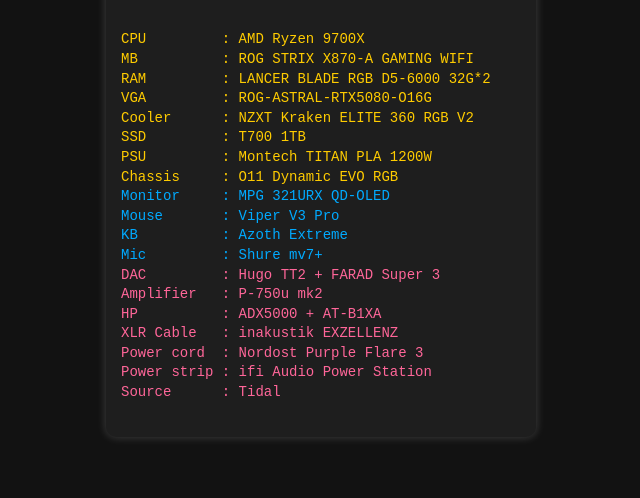
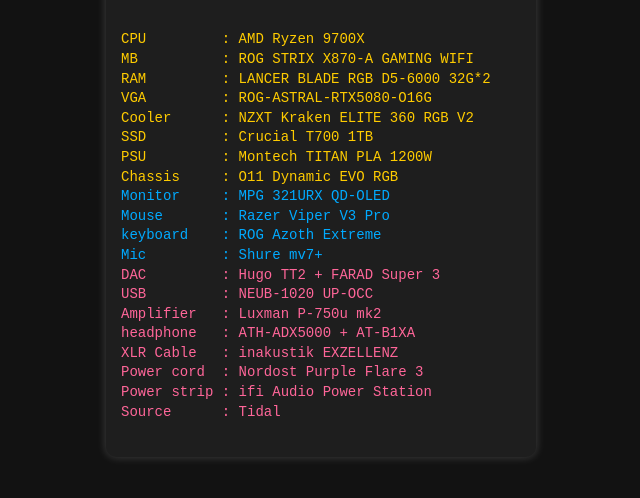
Before and after one commit to q310194/spec, a plain HTML site: page index.html in a window 1280 px wide. Shown: the part 72-570 px from the top of the page, without its empty margins (319-959 px from the left). Drawn offline with Linux system fonts and the light colour scheme.

Commit message:
Update index.html

```diff
--- a/index.html
+++ b/index.html
@@ -45,16 +45,17 @@ MB          : ROG STRIX X870-A GAMING WIFI
 RAM         : LANCER BLADE RGB D5-6000 32G*2
 VGA         : ROG-ASTRAL-RTX5080-O16G
 Cooler      : NZXT Kraken ELITE 360 RGB V2
-SSD         : T700 1TB
+SSD         : Crucial T700 1TB
 PSU         : Montech TITAN PLA 1200W
 Chassis     : O11 Dynamic EVO RGB</span>
 <span class="section2">Monitor     : MPG 321URX QD-OLED
-Mouse       : Viper V3 Pro
-KB          : Azoth Extreme
+Mouse       : Razer Viper V3 Pro
+keyboard    : ROG Azoth Extreme
 Mic         : Shure mv7+</span>
 <span class="section3">DAC         : Hugo TT2 + FARAD Super 3
-Amplifier   : P-750u mk2
-HP          : ADX5000 + AT-B1XA
+USB         : NEUB-1020 UP-OCC
+Amplifier   : Luxman P-750u mk2
+headphone   : ATH-ADX5000 + AT-B1XA
 XLR Cable   : inakustik EXZELLENZ
 Power cord  : Nordost Purple Flare 3
 Power strip : ifi Audio Power Station
```
